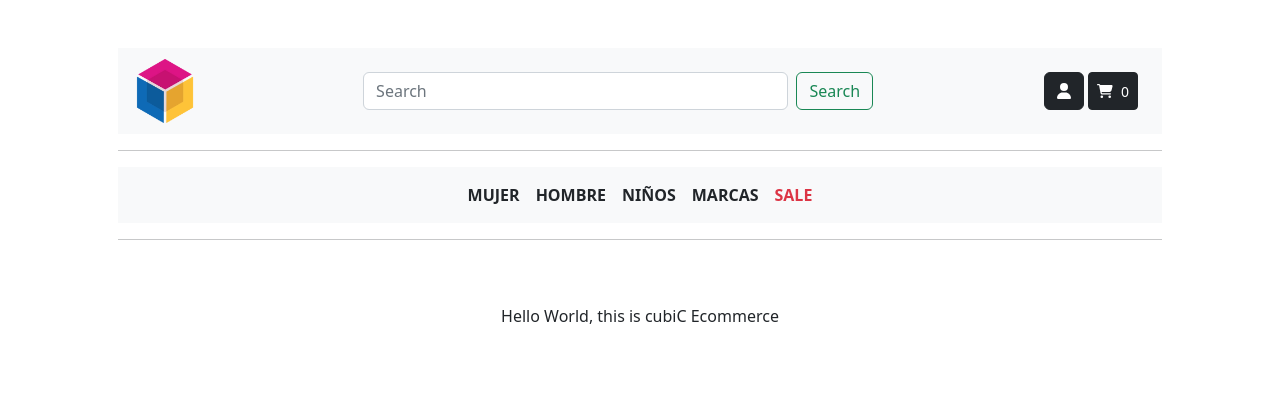
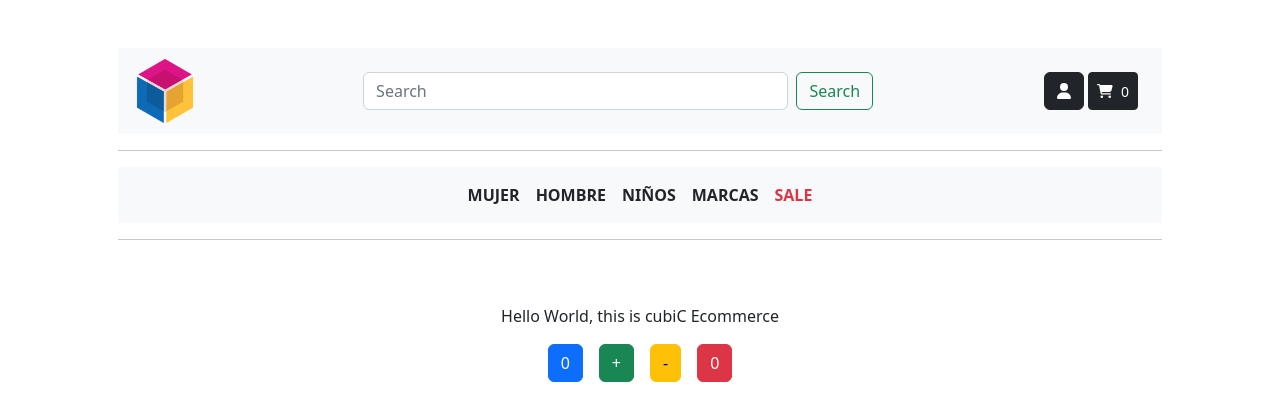
Before and after one commit to roabaz/react, a React (Create React App) app: page / in a window 1280 px wide. Shown: the top 420 px of the page. Built offline with nearby package versions, Linux system fonts and the light colour scheme.

Commit message:
desafio contador

```diff
--- a/src/includes/main.jsx
+++ b/src/includes/main.jsx
@@ -1,11 +1,33 @@
+
+import React, {useState} from 'react';
 
 export const Main = (params) => {
+    const [count, setCountValue] = useState(0);
+
+    const addCount = () => {
+      setCountValue(count + 1);
+    };
+
+    const lessCount = () => {
+      if (count > 0) {
+        setCountValue(count - 1);
+      }
+    };
+    const clearCount = () => {
+        if (count > 0) {
+          setCountValue(count - count);
+        }
+      };
     return (
 
         <div className="container text-center p-5">
 
-        {params.content}
+            <p>{params.content}</p>
 
+            <button className="btn btn-primary mx-2"> {count} </button>
+            <button className="btn btn-success mx-2" onClick={addCount}>+</button>
+            <button className="btn btn-warning mx-2" onClick={lessCount}>-</button>
+            <button className="btn btn-danger mx-2" onClick={clearCount}>0</button>
         </div>
 
     );
--- a/src/index.js
+++ b/src/index.js
@@ -1,4 +1,4 @@
-import React from 'react';
+import React, {useState} from 'react';
 import ReactDOM from 'react-dom/client';
 import './index.css';
 import App from './App';
```
Also changed, not shown: src/App.js (+9 -8 lines).
